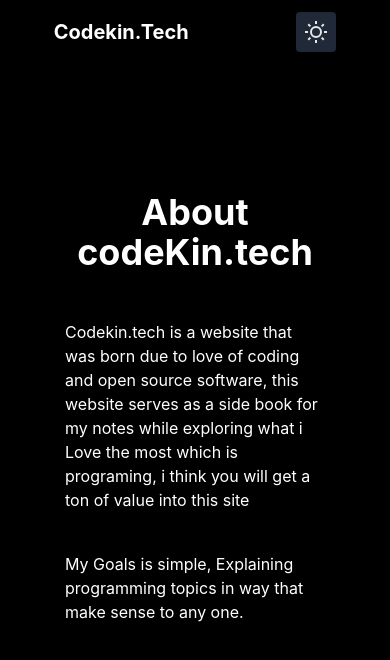
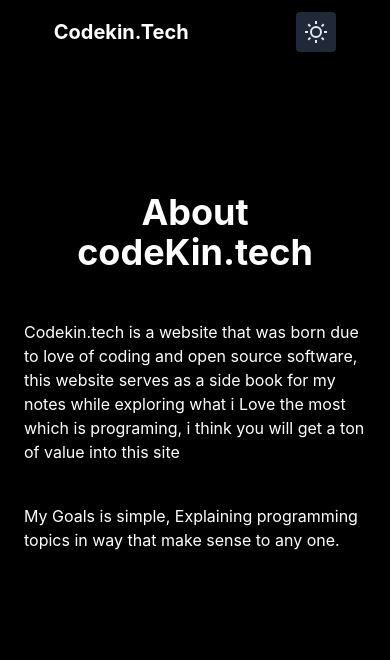
Before and after one commit to veritem/codekin.tech, a Next.js app: page /about in a window 390 px wide. Shown: the top 660 px of the page. Built offline with nearby package versions, Linux system fonts and the light colour scheme; what @tailwindcss/typography would draw is missing.

Commit message:
feat: :iphone: fix
fix responsiveness

```diff
--- a/components/Footer.tsx
+++ b/components/Footer.tsx
@@ -4,8 +4,7 @@ export default function Footer() {
     const YEAR = new Date().getFullYear()
     return (
         <section className="mx-12 mb-8">
-            <div className="border-gray-100 dark:border-gray-800"></div>
-            <div className=" flex justify-between">
+            <div className=" flex justify-between flex-col sm:flex-col md:flex-row gap-6 items-center">
                 <p className="text-gray-800 dark:text-gray-200">
                     <Link href="https://github.com/codekinHQ">
                         <a>Github</a>
--- a/layouts/index.tsx
+++ b/layouts/index.tsx
@@ -5,8 +5,8 @@ const IndexLayout: NextPage = ({ children }) => {
     return (
         <section className="max-h-screen max-w-full">
             <Nav />
-            <div className=" w-2/3 m-auto relative">
-                <main className=" flex justify-center content-start mt-20 mb-8 flex-col">
+            <div className="w-full sm:w-full md:w-2/3 m-auto relative">
+                <main className="flex px-6 md:px-0 sm:px-8 justify-center content-start mt-20 mb-8 flex-col">
                     {children}
                 </main>
             </div>
--- a/next.config.js
+++ /dev/null
@@ -1,6 +0,0 @@
-module.exports = {
-    future: {
-        webpack5: true,
-        strictPostcssConfiguration: true
-    }
-}
--- a/pages/index.tsx
+++ b/pages/index.tsx
@@ -87,8 +87,6 @@ Home.defaultProps = {
 export const getStaticProps = async () => {
     const postsArray = getAllPosts()
 
-    console.log(postsArray)
-
     const posts = orderby(
         [...getAllPosts()].map((content) => content),
         ['publishedOn'],
--- a/styles/tailwind.css
+++ b/styles/tailwind.css
@@ -12,7 +12,7 @@
 }
 
 html {
-    min-width: 360px;
+    /* min-width: 360px; */
     scroll-behavior: smooth;
 }
 
@@ -39,7 +39,6 @@ html {
 }
 
 .prose img {
-    /* Don't apply styles to next/image */
     @apply m-0;
 }
 
@@ -124,14 +123,6 @@ pre {
     @apply block -mx-4 px-4 bg-gray-100 dark:bg-gray-800 border-l-4 border-blue-500;
 }
 
-/* Remove Safari input shadow on mobile */
-input[type='text'],
-input[type='email'] {
-    -webkit-appearance: none;
-    -moz-appearance: none;
-    appearance: none;
-}
-
 .metric-card > a {
     @apply no-underline;
 }
```
